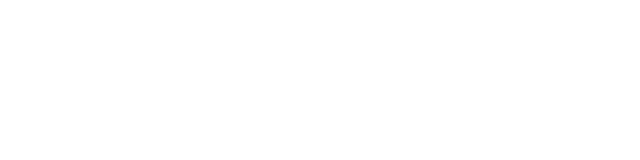
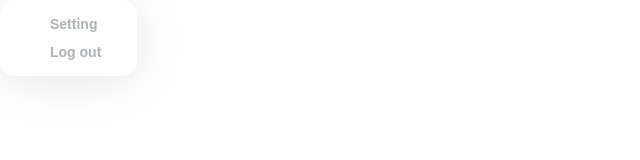
Before and after one commit to YuriiMakoveichuk/final_project_MobileTeam-, a React (Vite) app: page / in a window 1280 px wide. Shown: the top 160 px of the page, without its empty margins (0-640 px from the left). Built offline with nearby package versions, Linux system fonts and the light colour scheme.

Commit message:
add UserBarPopover

```diff
--- a/src/App.jsx
+++ b/src/App.jsx
@@ -1,7 +1,12 @@
 import "./App.css";
+import UserBarPopover from "./components/UserBarPopover/UserBarPopover.jsx";
 
 function App() {
-  return <></>;
+  return (
+    <>
+      <UserBarPopover />
+    </>
+  );
 }
 
 export default App;
--- /dev/null
+++ b/src/components/UserBarPopover/UserBarPopover.jsx
@@ -0,0 +1,27 @@
+import css from "./UserBarPopover.module.css";
+
+const UserBarPopover = () => {
+  return (
+    <div className={css.wrapperUserBarPopover}>
+      <button className={css.btnUserBarPopover} type="button">
+        <svg className={css.iconSetting} width="16" height="16">
+          {/* <use href=""></use> */}
+        </svg>
+        Setting
+      </button>
+
+      <button
+        className={css.btnUserBarPopover}
+        type="button"
+        // onClick={handleClickLogOut}
+      >
+        <svg className={css.iconLogOut} width="16" height="16">
+          {/* <use href=""></use> */}
+        </svg>
+        Log out
+      </button>
+    </div>
+  );
+};
+
+export default UserBarPopover;
--- /dev/null
+++ b/src/components/UserBarPopover/UserBarPopover.module.css
@@ -0,0 +1,35 @@
+.wrapperUserBarPopover {
+    border-radius: 15px;
+    padding: 14px 20px;
+    max-width: 137px;
+
+    box-shadow: 0 4px 50px 0 rgba(0, 0, 0, 0.1);
+    background-color: #fff;
+
+    display: flex;
+    flex-direction: column;
+    row-gap: 8px;
+    align-items: flex-start;
+}
+
+.btnUserBarPopover {
+    min-width: 77px;
+    border: none;
+    background-color: transparent;
+
+    font-weight: 700;
+    font-size: 14px;
+    line-height: 1.29;
+    color: rgba(50, 63, 71, 0.4);
+
+    display: flex;
+    align-items: center;
+    column-gap: 8px;
+
+    transition: color 250ms linear;
+}
+
+.btnUserBarPopover:hover,
+.btnUserBarPopover:focus {
+    color: #323f47;
+}
```
